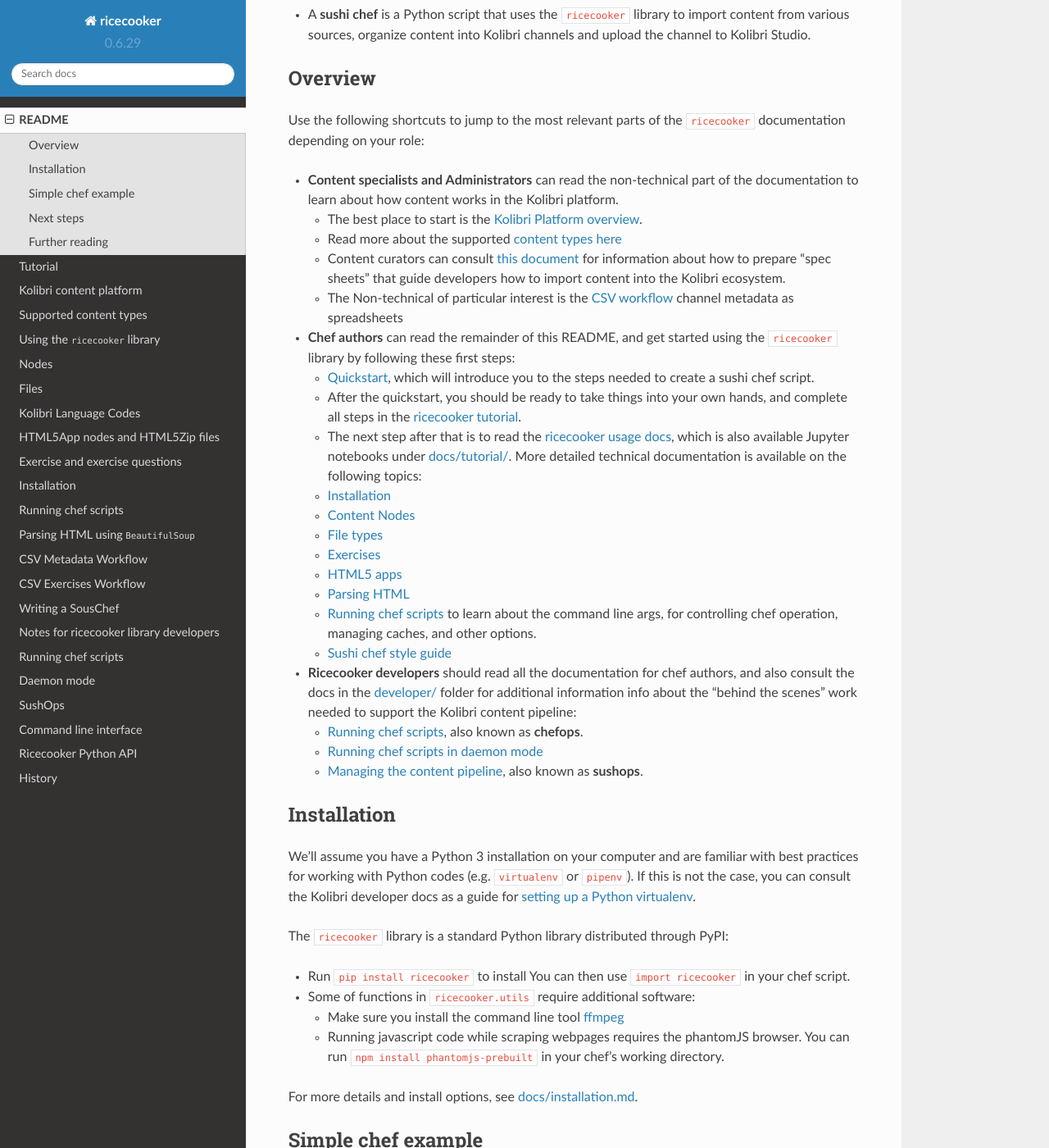
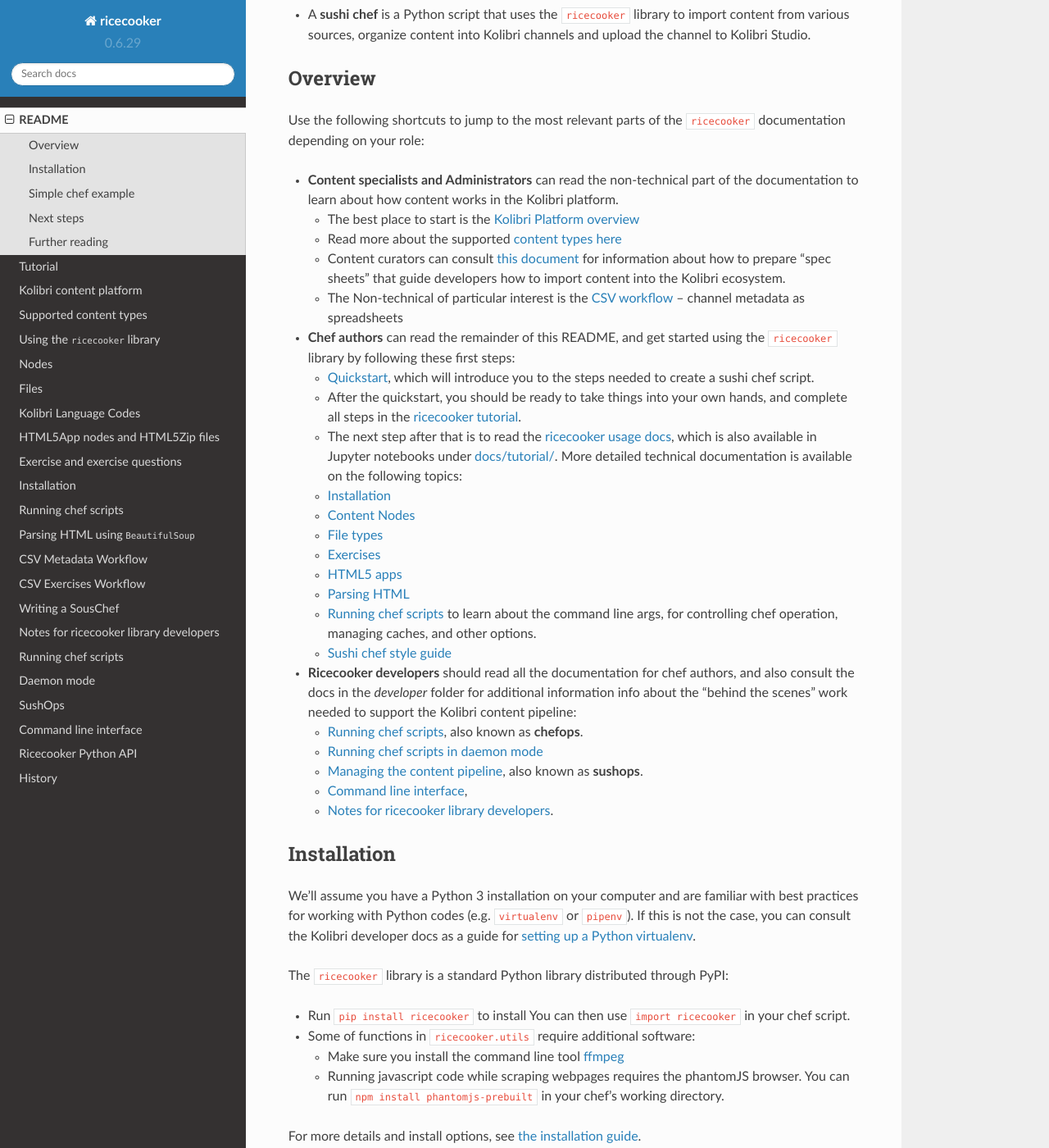
Before and after one commit to learningequality/ricecooker, a Sphinx documentation site: the page built from docs/README.rst, in a window 1280 px wide and 1400 px high, scrolled down 955 px. Shown: the whole window at 82% size. Built offline with Sphinx 7.4.7 and the Read the Docs theme 2.0.0, drawn with Linux system fonts in a browser that asks for light colours; some of the changed text lies outside the part shown.

Commit message:
Fix links in README

```diff
--- a/docs/README.rst
+++ b/docs/README.rst
@@ -43,63 +43,56 @@ Use the following shortcuts to jump to the most relevant parts of the
    part of the documentation to learn about how content works in the
    Kolibri platform.
 
-   -  The best place to start is the `Kolibri Platform
-      overview <platform/README.md>`__.
-   -  Read more about the supported `content types
-      here <platform/content_types.md>`__
+   -  The best place to start is the :doc:`Kolibri Platform overview <platform/README>`
+   -  Read more about the supported :doc:`content types
+      here <platform/content_types>`
    -  Content curators can consult `this
       document <https://docs.google.com/document/d/1slwoNT90Wqu0Rr8MJMAEsA-9LWLRvSeOgdg9u7HrZB8/edit?usp=sharing>`__
       for information about how to prepare "spec sheets" that guide
       developers how to import content into the Kolibri ecosystem.
-   -  The Non-technical of particular interest is the `CSV
-      workflow <csv_metadata/README.md>`__
-      channel metadata as spreadsheets
+   -  The Non-technical of particular interest is the
+      :doc:`CSV workflow <csv_metadata/README>` --  channel metadata as spreadsheets
 
 -  **Chef authors** can read the remainder of this README, and get
    started using the ``ricecooker`` library by following these first
    steps:
 
-   -  `Quickstart <tutorial/quickstart.ipynb>`__,
+   -  :doc:`Quickstart <tutorial/quickstart>`,
       which will introduce you to the steps needed to create a sushi
       chef script.
    -  After the quickstart, you should be ready to take things into your
       own hands, and complete all steps in the `ricecooker
       tutorial <https://gist.github.com/jayoshih/6678546d2a2fa3e7f04fc9090d81aff6>`__.
-   -  The next step after that is to read the `ricecooker usage
-      docs <usage.md>`__,
-      which is also available Jupyter notebooks under
-      `docs/tutorial/ <tutorial/>`__.
+   -  The next step after that is to read the :doc:`ricecooker usage
+      docs <usage>`,
+      which is also available in Jupyter notebooks under
+      :doc:`docs/tutorial/ <tutorial/index>`.
       More detailed technical documentation is available on the
       following topics:
-   -  `Installation <installation.md>`__
-   -  `Content
-      Nodes <nodes.md>`__
-   -  `File
-      types <files.md>`__
-   -  `Exercises <exercises.md>`__
-   -  `HTML5
-      apps <htmlapps.md>`__
-   -  `Parsing
-      HTML <parsing_html.md>`__
-   -  `Running chef
-      scripts <chefops.md>`__
+   -  :doc:`Installation <installation>`
+   -  :doc:`Content Nodes <nodes>`
+   -  :doc:`File types <files>`
+   -  :doc:`Exercises <exercises>`
+   -  :doc:`HTML5 apps <htmlapps>`
+   -  :doc:`Parsing HTML <parsing_html>`
+   -  :doc:`Running chef scripts <chefops>`
       to learn about the command line args, for controlling chef
       operation, managing caches, and other options.
-   -  `Sushi chef style
-      guide <https://docs.google.com/document/d/1_Wh7IxPmFScQSuIb9k58XXMbXeSM0ZQLkoXFnzKyi_s/edit>`__
+   -  `Sushi chef style guide
+      <https://docs.google.com/document/d/1_Wh7IxPmFScQSuIb9k58XXMbXeSM0ZQLkoXFnzKyi_s/edit>`__
 
 -  **Ricecooker developers** should read all the documentation for chef
    authors, and also consult the docs in the
-   `developer/ <developer>`__
+   `developer`
    folder for additional information info about the "behind the scenes"
    work needed to support the Kolibri content pipeline:
 
-   -  `Running chef scripts <chefops.md>`__, also known as **chefops**.
-   -  `Running chef scripts in daemon
-      mode <developer/daemonization.md>`__
-   -  `Managing the content
-      pipeline <developer/sushops.md>`__,
+   -  :doc:`Running chef scripts <chefops>`, also known as **chefops**.
+   -  :doc:`Running chef scripts in daemon mode <developer/daemonization>`
+   -  :doc:`Managing the content pipeline <developer/sushops>`,
       also known as **sushops**.
+   -  :doc:`Command line interface <developer/design_cli>`,
+   -  :doc:`Notes for ricecooker library developers <developer/README>`.
 
 Installation
 ------------
@@ -125,7 +118,7 @@ through PyPI:
       in your chef's working directory.
 
 For more details and install options, see
-`docs/installation.md <installation.md>`__.
+:doc:`the installation guide <installation>`.
 
 Simple chef example
 -------------------
@@ -199,8 +192,8 @@ scratch and displays useful debugging information on the command line.
 
 To see all the ``ricecooker`` command line options, run
 ``python simple_chef.py -h``. For more details about running chef
-scripts see `the chefops
-page <chefops.md>`__.
+scripts see :doc:`the chefops
+page <chefops>`.
 
 If you get an error when running the chef, make sure you've replaced
 ``YOURTOKENHERE9139139f3a23232`` by the token you obtained from Studio.
@@ -212,27 +205,21 @@ values.
 Next steps
 ----------
 
--  See the `usage
-   docs <usage.md>`__
-   for more explanations about the above code.
--  See
-   `nodes <nodes.md>`__
-   to learn how to create different content node types.
--  See
-   `file <files.md>`__
-   to learn about the file types supported, and how to create them.
+-  See the `usage docs <usage>` for more explanations about the above code.
+-  See `nodes <nodes>` to learn how to create different content node types.
+-  See `file <files>` to learn about the file types supported, and how to create them.
 
 Further reading
 ---------------
 
--  Read the `Kolibri Studio
-   docs <http://kolibri-studio.readthedocs.io/en/latest/>`__ to learn
+-  Read the `Kolibri Studio docs
+   <http://kolibri-studio.readthedocs.io/en/latest/>`__ to learn
    more about the Kolibri Studio features
--  Read the `Kolibri user
-   guide <http://kolibri.readthedocs.io/en/latest/>`__ to learn how to
+-  Read the `Kolibri user guide
+   <http://kolibri.readthedocs.io/en/latest/>`__ to learn how to
    install Kolibri on your machine (useful for testing channels)
--  Read the `Kolibri developer
-   docs <http://kolibri-dev.readthedocs.io/en/latest/>`__ to learn about
+-  Read the `Kolibri developer docs
+   <http://kolibri-dev.readthedocs.io/en/latest/>`__ to learn about
    the inner workings of Kolibri.
 
 .. |The Kolibri Content Pipeline| image:: https://raw.githubusercontent.com/learningequality/ricecooker/master/docs/figures/content_pipeline_diagram.png
```
